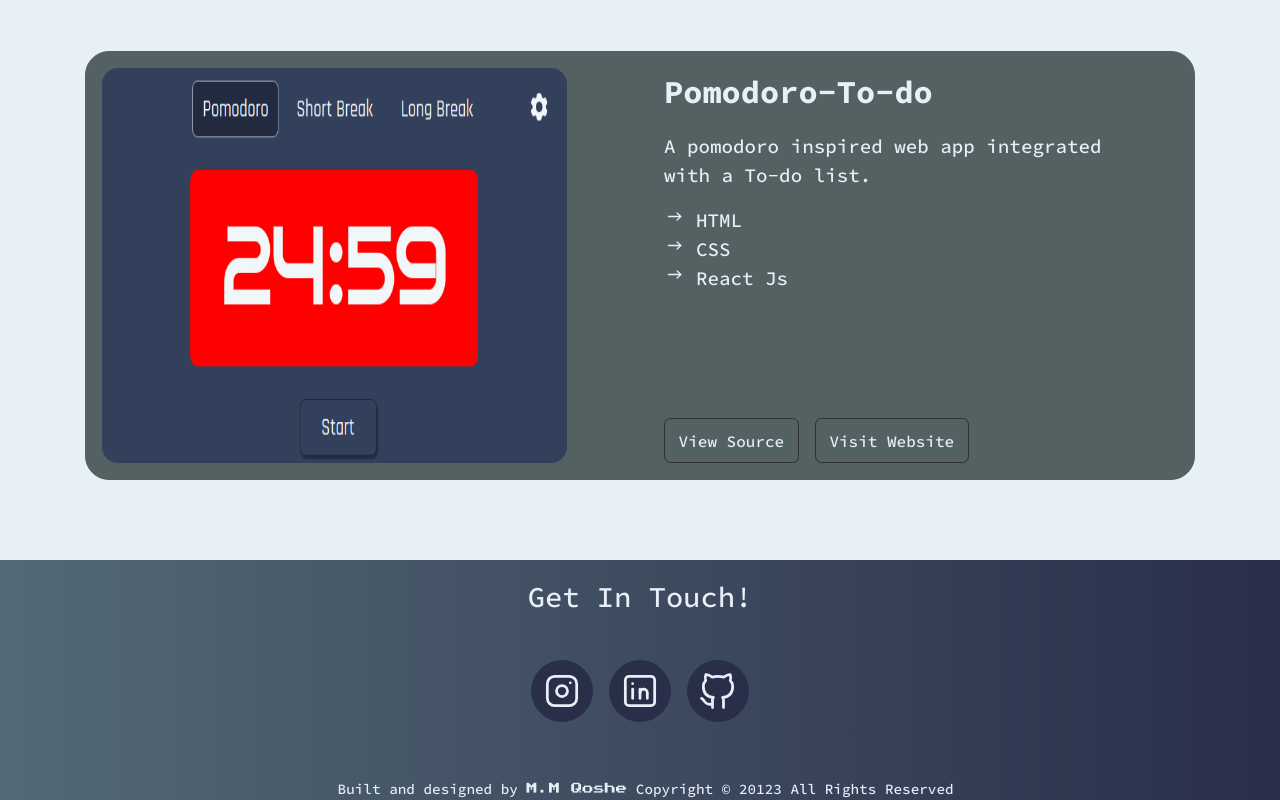
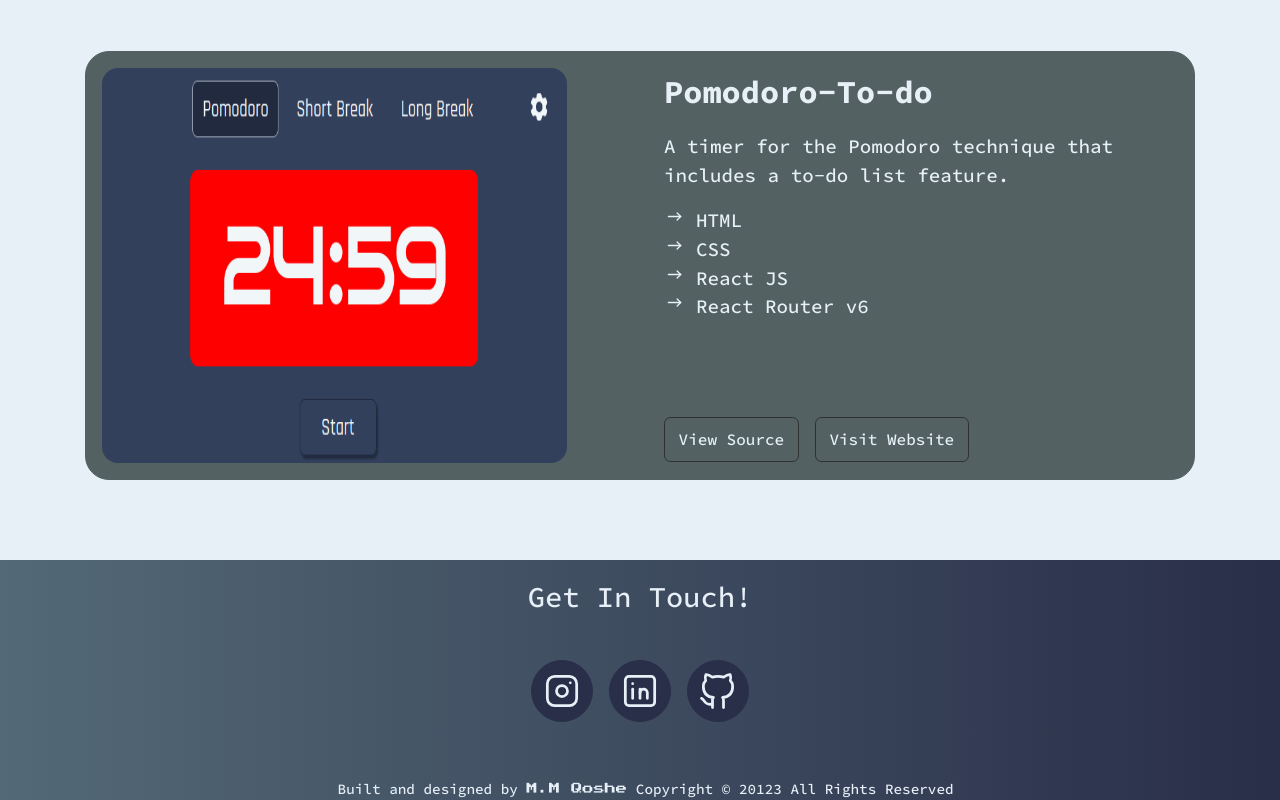
Before and after one commit to mangalisoQoshe/Portfolio, a plain HTML site: page index.html in a window 1280 px wide. Shown: the part 3080-3880 px from the top of the page. Drawn offline with nearby package versions, Linux system fonts and the light colour scheme; some packages are replaced by stand-ins of ours; a script that the page names is missing.

Commit message:
update project styles

```diff
--- a/Styles/index.css
+++ b/Styles/index.css
@@ -878,7 +878,7 @@ button {
   }
 
   .project3 .project-links {
-    bottom: -100px;
+    bottom: -70px;
   }
 }
 
--- a/index.html
+++ b/index.html
@@ -262,12 +262,13 @@
             <div class="project-content project3">
               <h3 class="project-name">Pomodoro-To-do</h3>
               <p class="project-description">
-                A pomodoro inspired web app integrated with a To-do list.
+                A timer for the Pomodoro technique that includes a to-do list feature.
               </p>
               <ul class="project-stack">
                 <li class="project-item">HTML</li>
                 <li class="project-item">CSS</li>
-                <li class="project-item">React Js</li>
+                <li class="project-item">React JS</li>
+                <li class="project-item">React Router v6</li>
               </ul>
               <div class="project-links">
                 <a class="link" target="_blank" href="https://github.com/mangalisoQoshe/Pomodoro-Todo"
```
